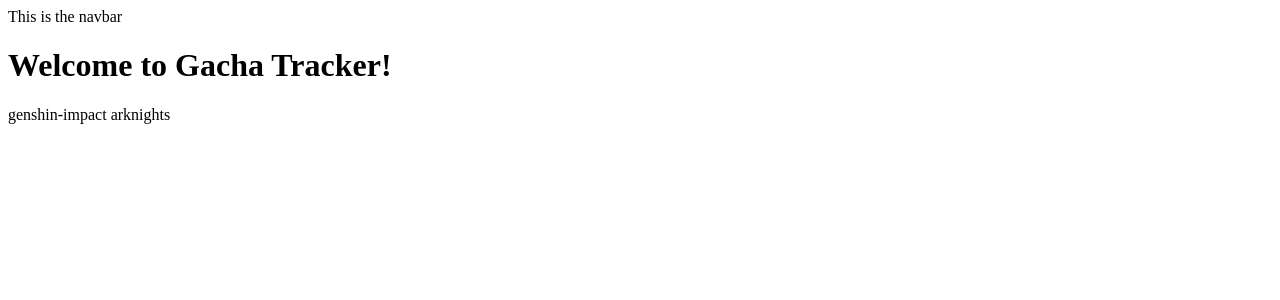
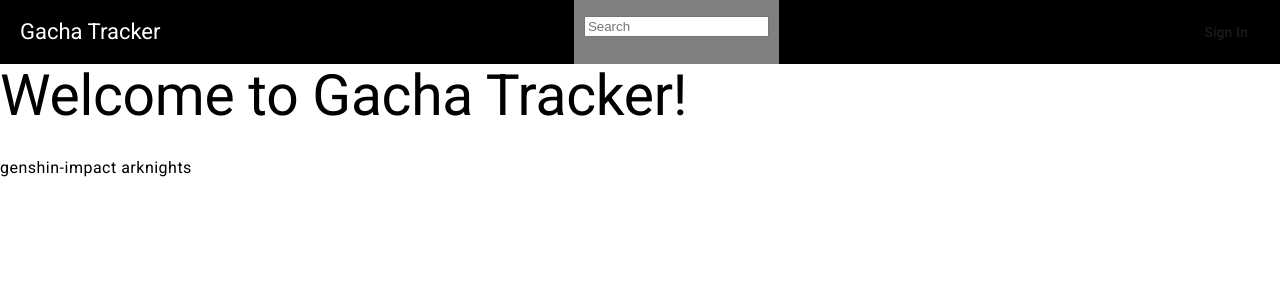
Before and after one commit to ZapboltIsEpic/gacha_tracker, an Angular app in the folder client/: page / in a window 1280 px wide. Shown: the top 300 px of the page. Built offline with nearby package versions, Linux system fonts and the light colour scheme.

Commit message:
added basic navbar

```diff
--- a/client/angular.json
+++ b/client/angular.json
@@ -54,6 +54,7 @@
               }
             ],
             "styles": [
+              "@angular/material/prebuilt-themes/azure-blue.css",
               "src/styles.css"
             ],
             "scripts": [],
--- a/client/package.json
+++ b/client/package.json
@@ -11,10 +11,12 @@
   "private": true,
   "dependencies": {
     "@angular/animations": "^18.2.0",
+    "@angular/cdk": "^18.2.6",
     "@angular/common": "^18.2.0",
     "@angular/compiler": "^18.2.0",
     "@angular/core": "^18.2.0",
     "@angular/forms": "^18.2.0",
+    "@angular/material": "^18.2.6",
     "@angular/platform-browser": "^18.2.0",
     "@angular/platform-browser-dynamic": "^18.2.0",
     "@angular/platform-server": "^18.2.0",
--- a/client/src/app/app.config.ts
+++ b/client/src/app/app.config.ts
@@ -3,7 +3,8 @@
 
 import { routes } from './app.routes';
 import { provideClientHydration } from '@angular/platform-browser';
+import { provideAnimationsAsync } from '@angular/platform-browser/animations/async';
 
 export const appConfig: ApplicationConfig = {
-  providers: [provideZoneChangeDetection({ eventCoalescing: true }), provideRouter(routes), provideClientHydration()]
+  providers: [provideZoneChangeDetection({ eventCoalescing: true }), provideRouter(routes), provideClientHydration(), provideAnimationsAsync()]
 };
--- /dev/null
+++ b/client/src/app/navbar/navbar.component.css
@@ -0,0 +1,10 @@
+/* navbar.component.css */
+
+.navbar {
+    background-color: black;
+    overflow: hidden;
+    color: white;
+    display: flex;
+    justify-content: space-between;
+    padding: 0 20px; /* Adjust the padding as needed */
+}
--- a/client/src/app/navbar/navbar.component.ts
+++ b/client/src/app/navbar/navbar.component.ts
@@ -1,16 +1,23 @@
 import { Component } from '@angular/core';
+import { SearchbarComponent } from './searchbar/searchbar.component';
+import {MatToolbarModule} from '@angular/material/toolbar';
+import {MatButtonModule} from '@angular/material/button';
+
 
 @Component({
   selector: 'app-navbar',
   standalone: true,
-  imports: [],
+  imports: [MatToolbarModule, SearchbarComponent, MatButtonModule],
   template: `
-    <nav class="navbar">
-      This is the navbar
-    </nav>
+    <mat-toolbar [class] = "navbar">
+      <span>Gacha Tracker</span>
+      <app-searchbar [class] = "searchbar"></app-searchbar>
+      <button mat-button>Sign In</button>
+    </mat-toolbar>
   `,
-  styles: ``
+  styleUrls: ['navbar.component.css', 'searchbar/searchbar.component.css']
 })
 export class NavbarComponent {
-
+  navbar = 'navbar';
+  searchbar = 'searchbar';
 }
--- /dev/null
+++ b/client/src/app/navbar/searchbar/searchbar.component.css
@@ -0,0 +1,9 @@
+.searchbar {
+    background-color: grey;
+    overflow: hidden;
+    color: white;
+    padding: 10px;
+    display: flex;
+    align-items: center;
+
+}
--- /dev/null
+++ b/client/src/app/navbar/searchbar/searchbar.component.ts
@@ -0,0 +1,16 @@
+import { Component, Input } from '@angular/core';
+
+@Component({
+  selector: 'app-searchbar',
+  standalone: true,
+  imports: [],
+  template: `
+    <p>
+      <input placeholder="Search">
+    </p>
+  `,
+  styles: ``
+})
+export class SearchbarComponent {
+  // @Input() games: any;
+}
--- a/client/src/index.html
+++ b/client/src/index.html
@@ -6,8 +6,10 @@
   <base href="/">
   <meta name="viewport" content="width=device-width, initial-scale=1">
   <link rel="icon" type="image/x-icon" href="favicon.ico">
+  <link href="https://fonts.googleapis.com/css2?family=Roboto:wght@300;400;500&display=swap" rel="stylesheet">
+  <link href="https://fonts.googleapis.com/icon?family=Material+Icons" rel="stylesheet">
 </head>
-<body>
+<body class="mat-typography">
   <app-root></app-root>
 </body>
 </html>
--- a/client/src/styles.css
+++ b/client/src/styles.css
@@ -1 +1,4 @@
 /* You can add global styles to this file, and also import other style files */
+
+html, body { height: 100%; }
+body { margin: 0; font-family: Roboto, "Helvetica Neue", sans-serif; }
```
Also changed, not shown: 2 other files (tests, documents, lock files or other folders).
